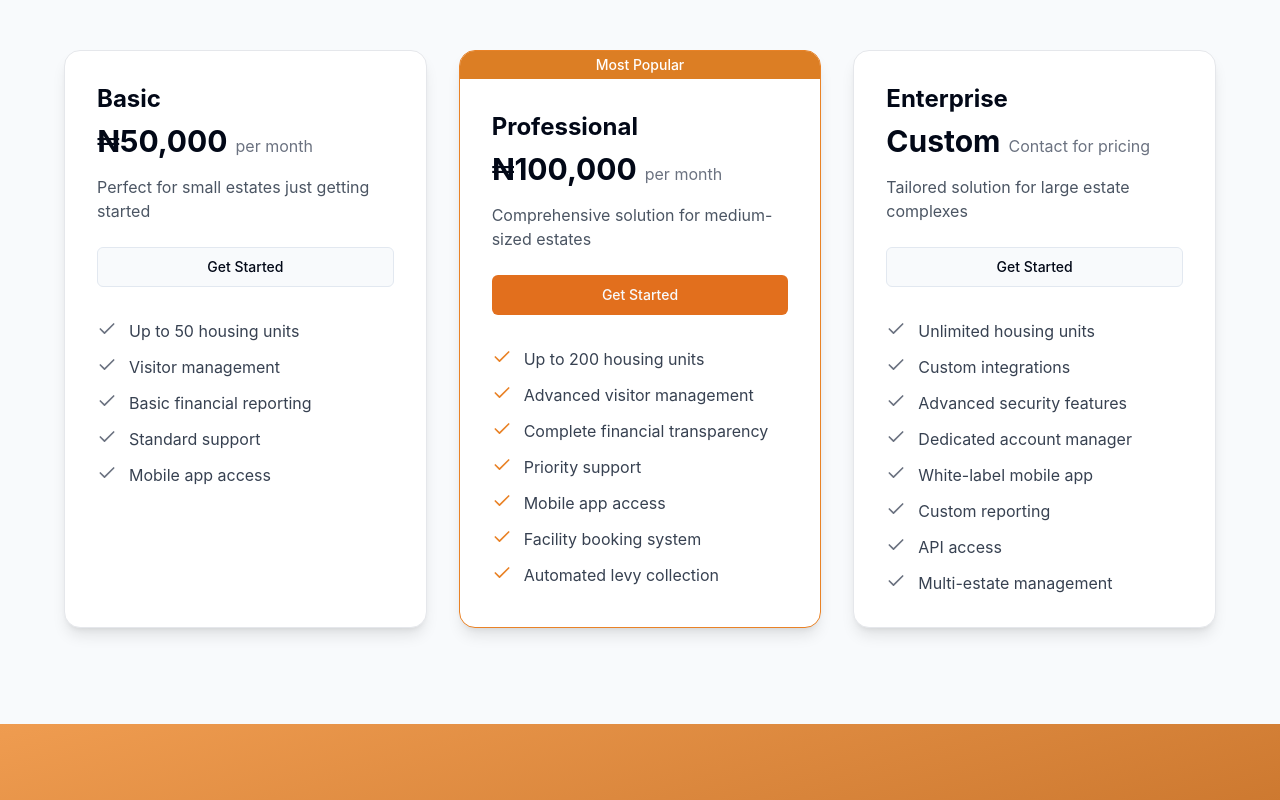
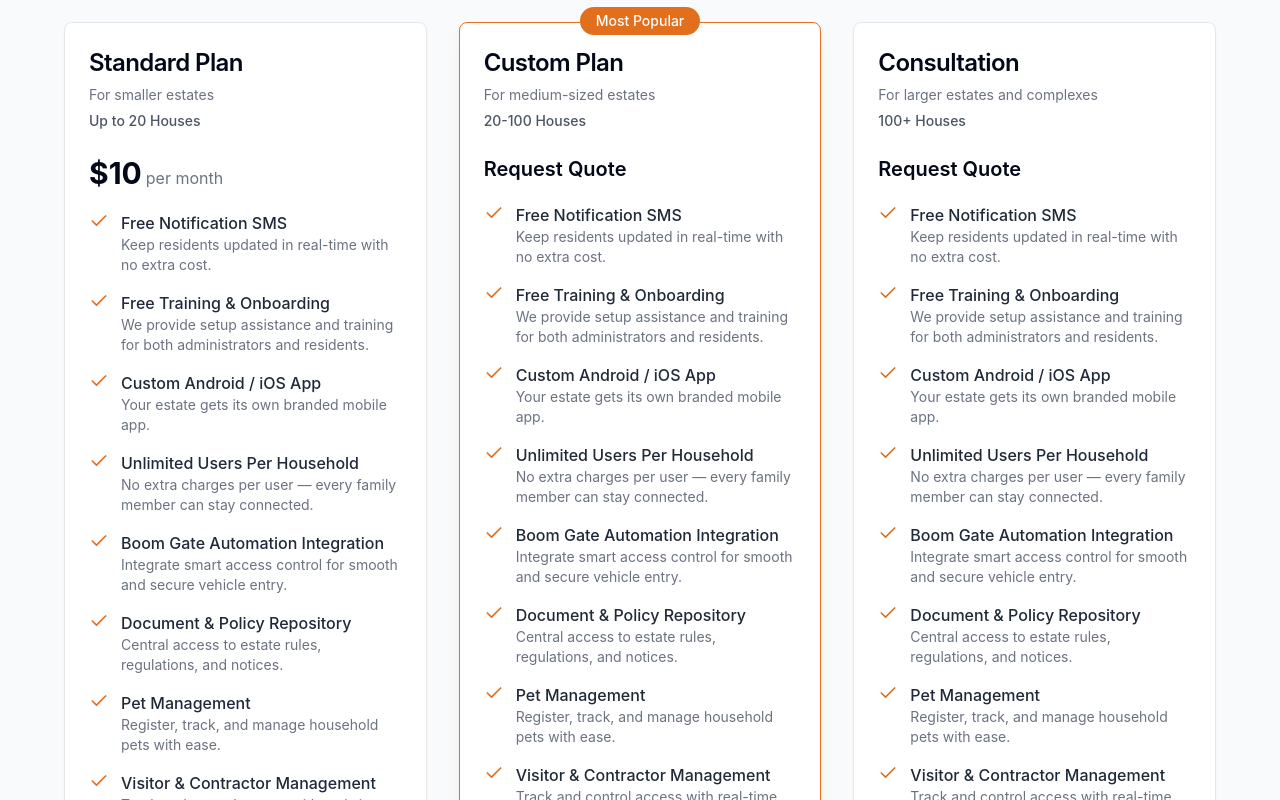
Before and after one commit to Semantic-softwares/eaze-resident-connect, a React (Vite) app: page / in a window 1280 px wide. Shown: the part 3280-4080 px from the top of the page. Built offline with nearby package versions, Linux system fonts and the light colour scheme.

Commit message:
Update pricing section
Updated the pricing section with new plan details and features.

```diff
--- a/src/components/Pricing.tsx
+++ b/src/components/Pricing.tsx
@@ -1,111 +1,187 @@
 
 import { Button } from '@/components/ui/button';
 import { Check } from 'lucide-react';
+import {
+  Card,
+  CardHeader,
+  CardContent,
+  CardFooter,
+  CardTitle,
+  CardDescription
+} from '@/components/ui/card';
 
 const pricingPlans = [
   {
-    name: "Basic",
-    price: "₦50,000",
+    name: "Standard Plan",
+    description: "For smaller estates",
+    housesLimit: "Up to 20 Houses",
+    price: "$10",
     period: "per month",
-    description: "Perfect for small estates just getting started",
+    buttonText: "Get Started",
+    buttonAction: "default",
+    highlighted: false,
     features: [
-      "Up to 50 housing units",
-      "Visitor management",
-      "Basic financial reporting",
-      "Standard support",
-      "Mobile app access",
+      "Free Notification SMS",
+      "Free Training & Onboarding",
+      "Custom Android / iOS App",
+      "Unlimited Users Per Household",
+      "Boom Gate Automation Integration",
+      "Document & Policy Repository",
+      "Pet Management",
+      "Visitor & Contractor Management",
+      "Automated Levy Billing & Statements",
+      "Community Notices & Decision-Making Tools"
     ],
-    highlighted: false
+    featureDescriptions: {
+      "Free Notification SMS": "Keep residents updated in real-time with no extra cost.",
+      "Free Training & Onboarding": "We provide setup assistance and training for both administrators and residents.",
+      "Custom Android / iOS App": "Your estate gets its own branded mobile app.",
+      "Unlimited Users Per Household": "No extra charges per user — every family member can stay connected.",
+      "Boom Gate Automation Integration": "Integrate smart access control for smooth and secure vehicle entry.",
+      "Document & Policy Repository": "Central access to estate rules, regulations, and notices.",
+      "Pet Management": "Register, track, and manage household pets with ease.",
+      "Visitor & Contractor Management": "Track and control access with real-time notifications.",
+      "Automated Levy Billing & Statements": "Instant digital billing and tracking for all resident payments.",
+      "Community Notices & Decision-Making Tools": "Transparent communication and voting tools for estate matters."
+    }
   },
   {
-    name: "Professional",
-    price: "₦100,000",
-    period: "per month",
-    description: "Comprehensive solution for medium-sized estates",
+    name: "Custom Plan",
+    description: "For medium-sized estates",
+    housesLimit: "20-100 Houses",
+    price: "Request Quote",
+    period: "",
+    buttonText: "Contact Us",
+    buttonAction: "default",
+    highlighted: true,
     features: [
-      "Up to 200 housing units",
-      "Advanced visitor management",
-      "Complete financial transparency",
-      "Priority support",
-      "Mobile app access",
-      "Facility booking system",
-      "Automated levy collection"
+      "Free Notification SMS",
+      "Free Training & Onboarding",
+      "Custom Android / iOS App",
+      "Unlimited Users Per Household",
+      "Boom Gate Automation Integration",
+      "Document & Policy Repository",
+      "Pet Management",
+      "Visitor & Contractor Management",
+      "Automated Levy Billing & Statements",
+      "Community Notices & Decision-Making Tools"
     ],
-    highlighted: true
+    featureDescriptions: {
+      "Free Notification SMS": "Keep residents updated in real-time with no extra cost.",
+      "Free Training & Onboarding": "We provide setup assistance and training for both administrators and residents.",
+      "Custom Android / iOS App": "Your estate gets its own branded mobile app.",
+      "Unlimited Users Per Household": "No extra charges per user — every family member can stay connected.",
+      "Boom Gate Automation Integration": "Integrate smart access control for smooth and secure vehicle entry.",
+      "Document & Policy Repository": "Central access to estate rules, regulations, and notices.",
+      "Pet Management": "Register, track, and manage household pets with ease.",
+      "Visitor & Contractor Management": "Track and control access with real-time notifications.",
+      "Automated Levy Billing & Statements": "Instant digital billing and tracking for all resident payments.",
+      "Community Notices & Decision-Making Tools": "Transparent communication and voting tools for estate matters."
+    }
   },
   {
-    name: "Enterprise",
-    price: "Custom",
-    period: "Contact for pricing",
-    description: "Tailored solution for large estate complexes",
+    name: "Consultation",
+    description: "For larger estates and complexes",
+    housesLimit: "100+ Houses",
+    price: "Request Quote",
+    period: "",
+    buttonText: "Contact Us",
+    buttonAction: "outline",
+    highlighted: false,
     features: [
-      "Unlimited housing units",
-      "Custom integrations",
-      "Advanced security features",
-      "Dedicated account manager",
-      "White-label mobile app",
-      "Custom reporting",
-      "API access",
-      "Multi-estate management"
+      "Free Notification SMS",
+      "Free Training & Onboarding",
+      "Custom Android / iOS App",
+      "Unlimited Users Per Household",
+      "Boom Gate Automation Integration",
+      "Document & Policy Repository",
+      "Pet Management",
+      "Visitor & Contractor Management",
+      "Automated Levy Billing & Statements",
+      "Community Notices & Decision-Making Tools"
     ],
-    highlighted: false
+    featureDescriptions: {
+      "Free Notification SMS": "Keep residents updated in real-time with no extra cost.",
+      "Free Training & Onboarding": "We provide setup assistance and training for both administrators and residents.",
+      "Custom Android / iOS App": "Your estate gets its own branded mobile app.",
+      "Unlimited Users Per Household": "No extra charges per user — every family member can stay connected.",
+      "Boom Gate Automation Integration": "Integrate smart access control for smooth and secure vehicle entry.",
+      "Document & Policy Repository": "Central access to estate rules, regulations, and notices.",
+      "Pet Management": "Register, track, and manage household pets with ease.",
+      "Visitor & Contractor Management": "Track and control access with real-time notifications.",
+      "Automated Levy Billing & Statements": "Instant digital billing and tracking for all resident payments.",
+      "Community Notices & Decision-Making Tools": "Transparent communication and voting tools for estate matters."
+    }
   }
 ];
 
 const Pricing = () => {
   return (
-    <section id="pricing" className="section">
+    <section id="pricing" className="section bg-gray-50">
       <div className="container mx-auto">
         <div className="text-center max-w-3xl mx-auto mb-16">
           <h2 className="text-3xl md:text-4xl font-bold mb-4">Simple, Transparent Pricing</h2>
           <p className="text-lg text-gray-600">
-            Choose the plan that fits your estate's needs. All plans include our core features with additional capabilities as you scale.
+            Choose the plan that fits your estate's needs. All plans include our core features.
           </p>
         </div>
 
         <div className="grid grid-cols-1 md:grid-cols-3 gap-8 max-w-6xl mx-auto">
           {pricingPlans.map((plan, index) => (
-            <div
+            <Card
               key={index}
-              className={`rounded-2xl overflow-hidden shadow-lg border ${
+              className={`relative h-full flex flex-col ${
                 plan.highlighted
-                  ? 'border-primary-500 relative bg-white'
-                  : 'border-gray-200 bg-white'
+                  ? 'border-primary shadow-lg shadow-primary/10'
+                  : 'border-gray-200'
               }`}
             >
               {plan.highlighted && (
-                <div className="bg-primary-600 text-white text-center text-sm font-medium py-1">
+                <div className="absolute -top-4 left-0 right-0 mx-auto w-fit px-4 py-1 bg-primary text-white text-sm font-medium rounded-full">
                   Most Popular
                 </div>
               )}
 
-              <div className="p-8">
-                <h3 className="text-2xl font-bold mb-2">{plan.name}</h3>
-                <div className="mb-4">
-                  <span className="text-3xl font-bold">{plan.price}</span>
-                  <span className="text-gray-500 ml-2">{plan.period}</span>
+              <CardHeader className="pb-2">
+                <CardTitle className="text-2xl">{plan.name}</CardTitle>
+                <CardDescription className="text-gray-500">{plan.description}</CardDescription>
+                <p className="text-sm font-medium text-gray-600 mt-1">{plan.housesLimit}</p>
+              </CardHeader>
+
+              <CardContent className="pt-4 pb-0 flex-grow">
+                <div className="mb-5">
+                  {plan.price !== "Request Quote" ? (
+                    <div>
+                      <span className="text-3xl font-bold">{plan.price}</span>
+                      <span className="text-gray-500 ml-1">{plan.period}</span>
+                    </div>
+                  ) : (
+                    <span className="text-xl font-semibold">{plan.price}</span>
+                  )}
                 </div>
-                <p className="text-gray-600 mb-6">{plan.description}</p>
 
-                <Button
-                  variant={plan.highlighted ? "default" : "outline"}
-                  className="w-full mb-8"
-                >
-                  Get Started
-                </Button>
-
-                <div className="space-y-3">
+                <div className="space-y-4">
                   {plan.features.map((feature, i) => (
-                    <div key={i} className="flex items-start">
-                      <Check className={`h-5 w-5 mr-3 flex-shrink-0 ${
-                        plan.highlighted ? 'text-primary-500' : 'text-gray-500'
-                      }`} />
-                      <span className="text-gray-700">{feature}</span>
+                    <div key={i} className="flex">
+                      <Check className="h-5 w-5 mr-3 text-primary flex-shrink-0" />
+                      <div>
+                        <p className="font-medium text-gray-800">{feature}</p>
+                        <p className="text-sm text-gray-500">{plan.featureDescriptions[feature]}</p>
+                      </div>
                     </div>
                   ))}
                 </div>
-              </div>
-            </div>
+              </CardContent>
+
+              <CardFooter className="pt-6 pb-4">
+                <Button
+                  variant={plan.buttonAction === "outline" ? "outline" : "default"}
+                  className="w-full"
+                >
+                  {plan.buttonText}
+                </Button>
+              </CardFooter>
+            </Card>
           ))}
         </div>
       </div>
```
